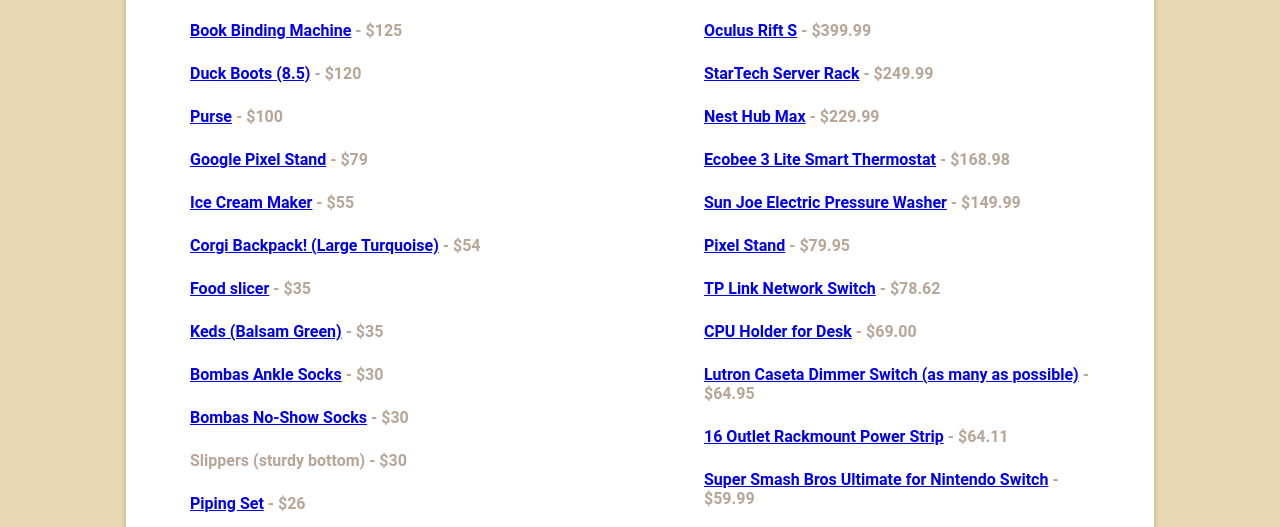
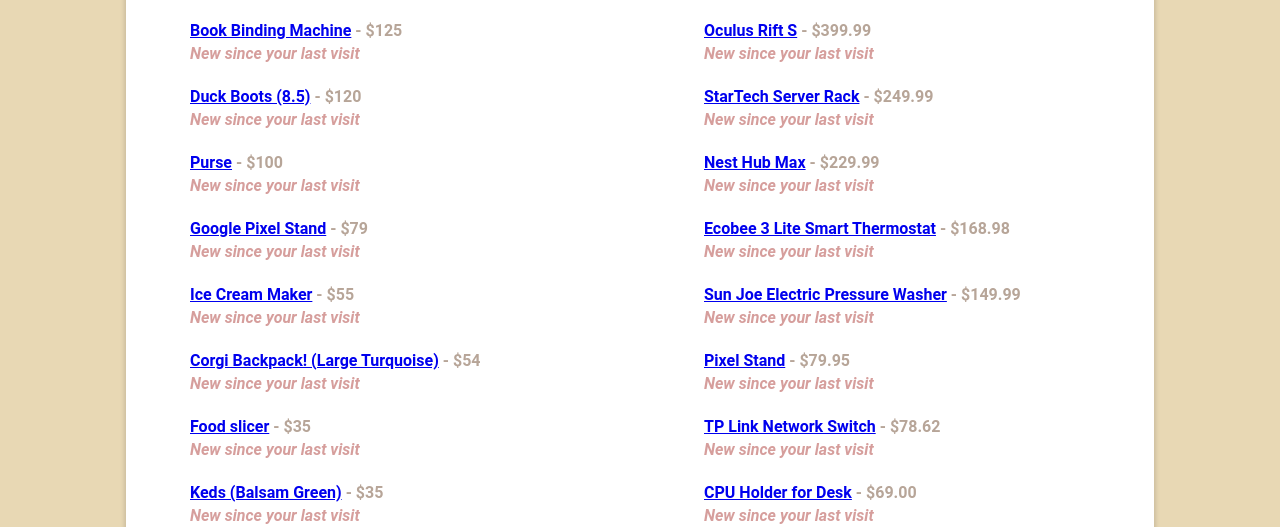
Before and after one commit to arhill05/wedding-site, a Gatsby site: page /christmas-list in a window 1280 px wide. Shown: the part 273-800 px from the top of the page. Built offline with nearby package versions, Linux system fonts and the light colour scheme; Gatsby itself is replaced by a stand-in of ours.

Commit message:
Add new indicator for new items

```diff
--- /dev/null
+++ b/src/components/christmasListItem.js
@@ -0,0 +1,55 @@
+import React, { Component } from 'react'
+
+class ChristmasListItem extends Component {
+  constructor(props) {
+    super(props)
+    this.state = {
+      item: props.item,
+      listItemClass: 'list-item',
+      keyString: `${props.item.person}-${props.item.name.split(' ').join('')}`,
+      isNew: false
+    }
+  }
+
+  componentDidMount() {
+    const item = this.state.item
+    const localStorageItem = localStorage.getItem(this.state.keyString)
+    const isNew = !localStorageItem && JSON.parse(localStorageItem) !== item
+    const listItemClass = isNew ? 'list-item list-item--new' : 'list-item'
+
+    if (isNew) {
+      localStorage.setItem(this.state.keyString, JSON.stringify(item))
+      this.setState({ listItemClass, isNew })
+    }
+  }
+
+  render() {
+    return (
+      <div className={this.state.listItemClass} id={this.state.keyString}>
+        <div className="list-item__title">
+          {this.state.item.link ? (
+            <>
+              <a href={this.state.item.link}>{this.state.item.name}</a> - $
+              {this.state.item.price}
+            </>
+          ) : (
+            <>
+              {this.state.item.name} - ${this.state.item.price}
+            </>
+          )}
+        </div>
+        {this.state.isNew ? (
+          <div className="list-item__is-new">
+            <em>
+              <strong>New since your last visit</strong>
+            </em>
+          </div>
+        ) : (
+          ''
+        )}
+      </div>
+    )
+  }
+}
+
+export default ChristmasListItem
--- a/src/pages/christmas-list.css
+++ b/src/pages/christmas-list.css
@@ -76,6 +76,10 @@
   color: var(--brown);
 }
 
+.list-item__is-new {
+  color: var(--pink);
+}
+
 .christmas-list-page h1 {
   font-size: 4em;
 }
--- a/src/pages/christmas-list.js
+++ b/src/pages/christmas-list.js
@@ -1,6 +1,8 @@
 import React from 'react'
 import { graphql } from 'gatsby'
 import './christmas-list.css'
+import ChristmasListItem from '../components/christmasListItem'
+
 const ChristmasList = props => {
   const christmasImageSrc = props.data.christmasImage.publicURL
   const items = props.data.allMarkdownRemark.edges.map(
@@ -9,28 +11,22 @@
   const juliesItems = items.filter(x => x.person.toLowerCase() === 'julie')
   const drewsItems = items.filter(x => x.person.toLowerCase() === 'drew')
   const priceSorter = (a, b) => b.price - a.price
-  const juliesListHtml = juliesItems.sort(priceSorter).map((item, index) => (
-    <div className="list-item" key={`julie-${item.name}`}>
-      <div className="list-item__title">
-        {
-          item.link ?
-            <><a href={item.link}>{item.name}</a> - ${item.price}</> :
-            <>{item.name} - ${item.price}</>
-        }
-      </div>
-    </div>
+  const juliesListHtml = juliesItems
+    .sort(priceSorter)
+    .map((item, index) => (
+      <ChristmasListItem
+        key={`${item.person}-${item.name.split(' ').join('')}`}
+        item={item}
+      />
     ))
 
-  const drewsListHtml = drewsItems.sort(priceSorter).map((item, index) => (
-    <div className="list-item" key={`drew-${item.name}`}>
-      <div className="list-item__title">
-        {
-          item.link ?
-            <><a href={item.link}>{item.name}</a> - ${item.price}</> :
-            <>{item.name} - ${item.price}</>
-        }
-      </div>
-    </div>
+  const drewsListHtml = drewsItems
+    .sort(priceSorter)
+    .map((item, index) => (
+      <ChristmasListItem
+        key={`${item.person}-${item.name.split(' ').join('')}`}
+        item={item}
+      />
     ))
   return (
     <div className="christmas-list-page">
@@ -65,7 +61,7 @@
         }
       }
     }
-    christmasImage: file(relativePath: {eq: "gift.svg" }) {
+    christmasImage: file(relativePath: { eq: "gift.svg" }) {
       absolutePath
       publicURL
     }
```
Lines whose indentation alone changed are shown as unchanged.
